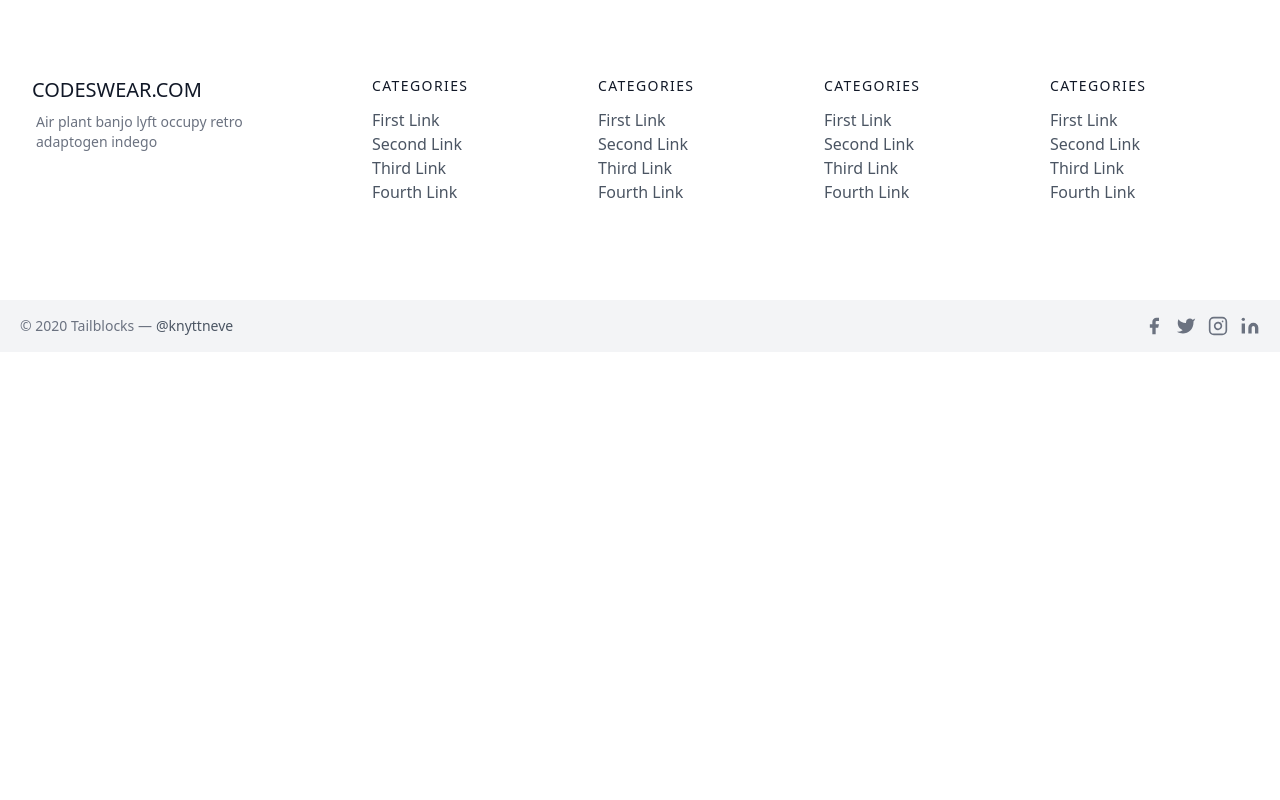
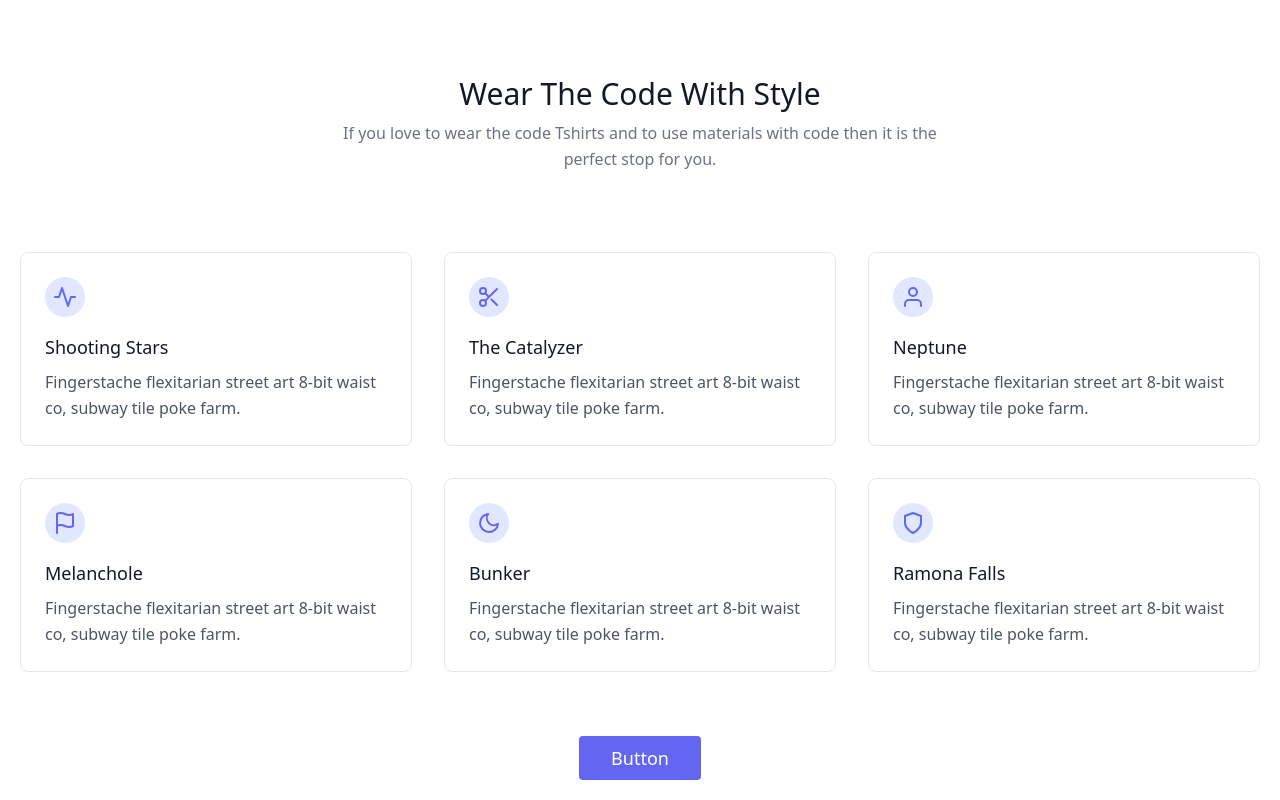
Before and after one commit to SajidCurious/codeswear, a Next.js app: page / in a window 1280 px wide. Shown: the part 920-1720 px from the top of the page. Before the commit the page ends 1272 px from the top, so only its background shows below. Built offline with nearby package versions, Linux system fonts and the light colour scheme.

Commit message:
added main content to index.js

```diff
--- a/src/app/page.js
+++ b/src/app/page.js
@@ -7,8 +7,173 @@
     <main>
       <Navbar />
       <div>
-        <img src="/home.jpg" alt="error" className="mx-1" />
+        <img src="/home.jpg" alt="error" classNameName="mx-1" />
       </div>
+      <section className="text-gray-600 body-font">
+        <div className="container px-5 py-24 mx-auto">
+          <div className="flex flex-wrap w-full mb-20 flex-col items-center text-center">
+            <h1 className="sm:text-3xl text-2xl font-medium title-font mb-2 text-gray-900">
+              Wear The Code With Style
+            </h1>
+            <p className="lg:w-1/2 w-full leading-relaxed text-gray-500">
+              If you love to wear the code Tshirts and to use materials with
+              code then it is the perfect stop for you.
+            </p>
+          </div>
+          <div className="flex flex-wrap -m-4">
+            <div className="xl:w-1/3 md:w-1/2 p-4">
+              <div className="border border-gray-200 p-6 rounded-lg">
+                <div className="w-10 h-10 inline-flex items-center justify-center rounded-full bg-indigo-100 text-indigo-500 mb-4">
+                  <svg
+                    fill="none"
+                    stroke="currentColor"
+                    stroke-linecap="round"
+                    stroke-linejoin="round"
+                    stroke-width="2"
+                    className="w-6 h-6"
+                    viewBox="0 0 24 24"
+                  >
+                    <path d="M22 12h-4l-3 9L9 3l-3 9H2"></path>
+                  </svg>
+                </div>
+                <h2 className="text-lg text-gray-900 font-medium title-font mb-2">
+                  Shooting Stars
+                </h2>
+                <p className="leading-relaxed text-base">
+                  Fingerstache flexitarian street art 8-bit waist co, subway
+                  tile poke farm.
+                </p>
+              </div>
+            </div>
+            <div className="xl:w-1/3 md:w-1/2 p-4">
+              <div className="border border-gray-200 p-6 rounded-lg">
+                <div className="w-10 h-10 inline-flex items-center justify-center rounded-full bg-indigo-100 text-indigo-500 mb-4">
+                  <svg
+                    fill="none"
+                    stroke="currentColor"
+                    stroke-linecap="round"
+                    stroke-linejoin="round"
+                    stroke-width="2"
+                    className="w-6 h-6"
+                    viewBox="0 0 24 24"
+                  >
+                    <circle cx="6" cy="6" r="3"></circle>
+                    <circle cx="6" cy="18" r="3"></circle>
+                    <path d="M20 4L8.12 15.88M14.47 14.48L20 20M8.12 8.12L12 12"></path>
+                  </svg>
+                </div>
+                <h2 className="text-lg text-gray-900 font-medium title-font mb-2">
+                  The Catalyzer
+                </h2>
+                <p className="leading-relaxed text-base">
+                  Fingerstache flexitarian street art 8-bit waist co, subway
+                  tile poke farm.
+                </p>
+              </div>
+            </div>
+            <div className="xl:w-1/3 md:w-1/2 p-4">
+              <div className="border border-gray-200 p-6 rounded-lg">
+                <div className="w-10 h-10 inline-flex items-center justify-center rounded-full bg-indigo-100 text-indigo-500 mb-4">
+                  <svg
+                    fill="none"
+                    stroke="currentColor"
+                    stroke-linecap="round"
+                    stroke-linejoin="round"
+                    stroke-width="2"
+                    className="w-6 h-6"
+                    viewBox="0 0 24 24"
+                  >
+                    <path d="M20 21v-2a4 4 0 00-4-4H8a4 4 0 00-4 4v2"></path>
+                    <circle cx="12" cy="7" r="4"></circle>
+                  </svg>
+                </div>
+                <h2 className="text-lg text-gray-900 font-medium title-font mb-2">
+                  Neptune
+                </h2>
+                <p className="leading-relaxed text-base">
+                  Fingerstache flexitarian street art 8-bit waist co, subway
+                  tile poke farm.
+                </p>
+              </div>
+            </div>
+            <div className="xl:w-1/3 md:w-1/2 p-4">
+              <div className="border border-gray-200 p-6 rounded-lg">
+                <div className="w-10 h-10 inline-flex items-center justify-center rounded-full bg-indigo-100 text-indigo-500 mb-4">
+                  <svg
+                    fill="none"
+                    stroke="currentColor"
+                    stroke-linecap="round"
+                    stroke-linejoin="round"
+                    stroke-width="2"
+                    className="w-6 h-6"
+                    viewBox="0 0 24 24"
+                  >
+                    <path d="M4 15s1-1 4-1 5 2 8 2 4-1 4-1V3s-1 1-4 1-5-2-8-2-4 1-4 1zM4 22v-7"></path>
+                  </svg>
+                </div>
+                <h2 className="text-lg text-gray-900 font-medium title-font mb-2">
+                  Melanchole
+                </h2>
+                <p className="leading-relaxed text-base">
+                  Fingerstache flexitarian street art 8-bit waist co, subway
+                  tile poke farm.
+                </p>
+              </div>
+            </div>
+            <div className="xl:w-1/3 md:w-1/2 p-4">
+              <div className="border border-gray-200 p-6 rounded-lg">
+                <div className="w-10 h-10 inline-flex items-center justify-center rounded-full bg-indigo-100 text-indigo-500 mb-4">
+                  <svg
+                    fill="none"
+                    stroke="currentColor"
+                    stroke-linecap="round"
+                    stroke-linejoin="round"
+                    stroke-width="2"
+                    className="w-6 h-6"
+                    viewBox="0 0 24 24"
+                  >
+                    <path d="M21 12.79A9 9 0 1111.21 3 7 7 0 0021 12.79z"></path>
+                  </svg>
+                </div>
+                <h2 className="text-lg text-gray-900 font-medium title-font mb-2">
+                  Bunker
+                </h2>
+                <p className="leading-relaxed text-base">
+                  Fingerstache flexitarian street art 8-bit waist co, subway
+                  tile poke farm.
+                </p>
+              </div>
+            </div>
+            <div className="xl:w-1/3 md:w-1/2 p-4">
+              <div className="border border-gray-200 p-6 rounded-lg">
+                <div className="w-10 h-10 inline-flex items-center justify-center rounded-full bg-indigo-100 text-indigo-500 mb-4">
+                  <svg
+                    fill="none"
+                    stroke="currentColor"
+                    stroke-linecap="round"
+                    stroke-linejoin="round"
+                    stroke-width="2"
+                    className="w-6 h-6"
+                    viewBox="0 0 24 24"
+                  >
+                    <path d="M12 22s8-4 8-10V5l-8-3-8 3v7c0 6 8 10 8 10z"></path>
+                  </svg>
+                </div>
+                <h2 className="text-lg text-gray-900 font-medium title-font mb-2">
+                  Ramona Falls
+                </h2>
+                <p className="leading-relaxed text-base">
+                  Fingerstache flexitarian street art 8-bit waist co, subway
+                  tile poke farm.
+                </p>
+              </div>
+            </div>
+          </div>
+          <button className="flex mx-auto mt-16 text-white bg-indigo-500 border-0 py-2 px-8 focus:outline-none hover:bg-indigo-600 rounded text-lg">
+            Button
+          </button>
+        </div>
+      </section>
       <Footer />
     </main>
   );
```
